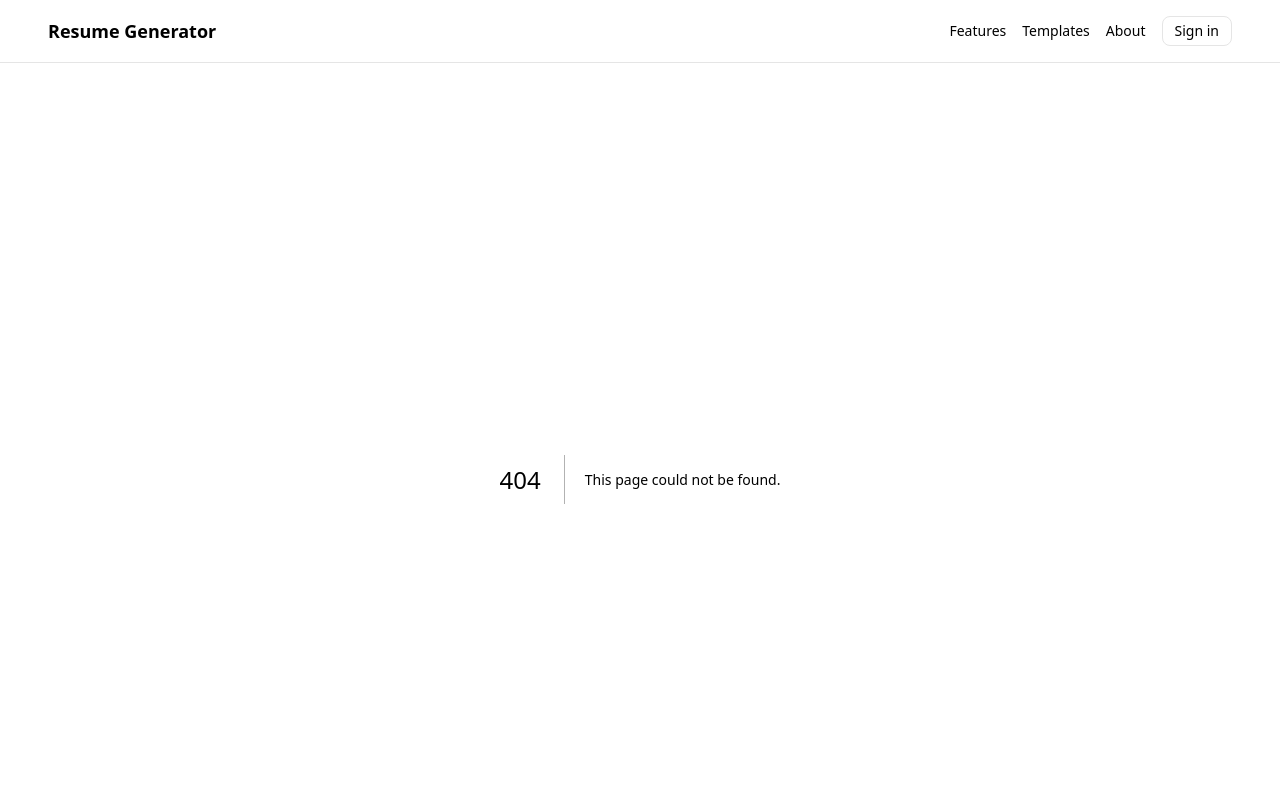
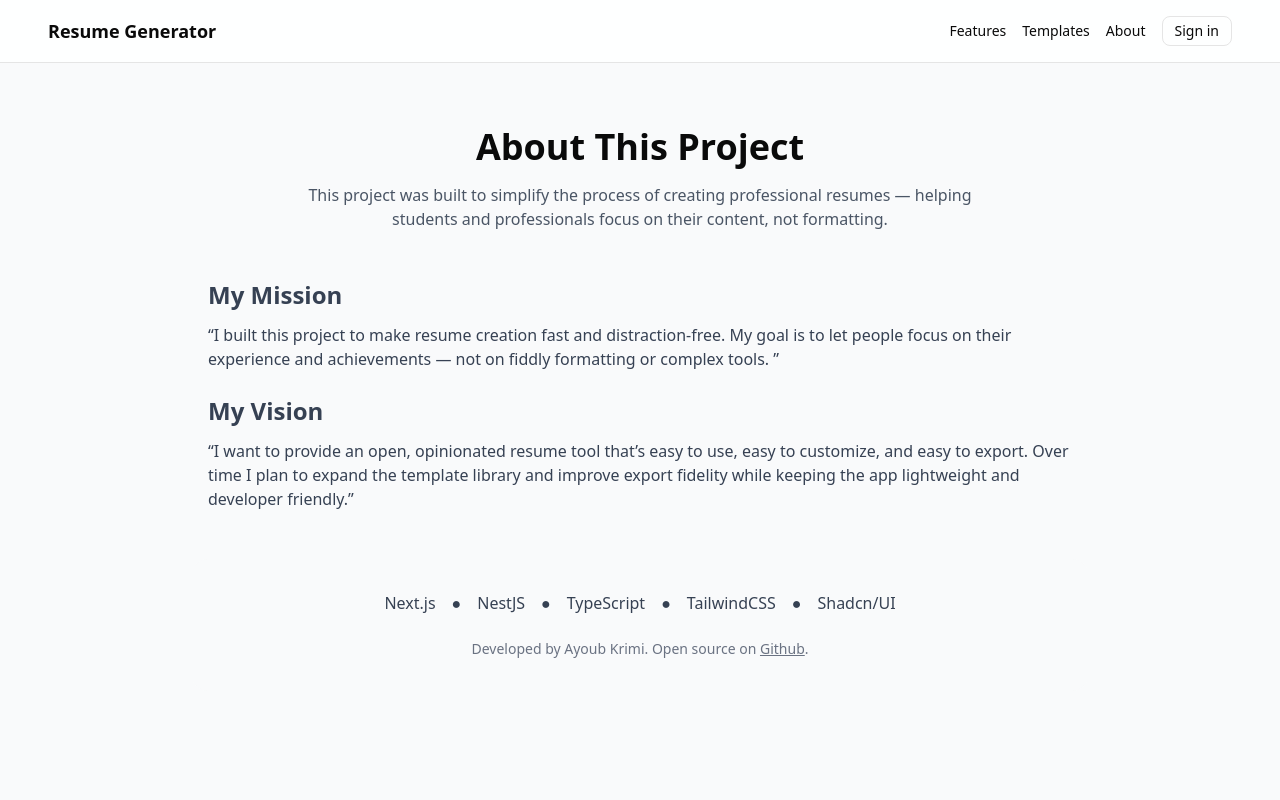
Before and after one commit to AyKrimino/resume-generator, a Next.js app in the folder frontend/: page /about in a window 1280 px wide. Before the commit this address had no page. Shown: the top 800 px of the page. Built offline with nearby package versions, Linux system fonts and the light colour scheme.

Commit message:
feat(frontend): add about page

```diff
--- /dev/null
+++ b/frontend/src/app/about/page.tsx
@@ -0,0 +1,59 @@
+import Link from "next/link";
+
+export default function About() {
+  return (
+    <main className="px-4 sm:px-6 lg:px-8 py-12">
+      <section className="text-center mb-12">
+        <h1 className="text-3xl lg:text-4xl font-bold mb-4">
+          About This Project
+        </h1>
+        <p className="text-gray-600 max-w-2xl mx-auto">
+          This project was built to simplify the process of creating
+          professional resumes — helping students and professionals focus on
+          their content, not formatting.
+        </p>
+      </section>
+
+      <section className="max-w-4xl mx-auto mb-12 px-4 text-gray-700">
+        <h2 className="text-2xl font-semibold mb-3">My Mission</h2>
+        <p className="mb-6">
+          “I built this project to make resume creation fast and
+          distraction-free. My goal is to let people focus on their experience
+          and achievements — not on fiddly formatting or complex tools. ”
+        </p>
+        <h2 className="text-2xl font-semibold mb-3">My Vision</h2>
+        <p>
+          “I want to provide an open, opinionated resume tool that’s easy to
+          use, easy to customize, and easy to export. Over time I plan to expand
+          the template library and improve export fidelity while keeping the app
+          lightweight and developer friendly.”
+        </p>
+      </section>
+
+      <section className="bg-gray-50 p-8 rounded-2xl max-w-4xl mx-auto text-center">
+        <ul className="flex flex-wrap justify-center gap-4 text-gray-700">
+          <li>Next.js</li>
+          <li>●</li>
+          <li>NestJS</li>
+          <li>●</li>
+          <li>TypeScript</li>
+          <li>●</li>
+          <li>TailwindCSS</li>
+          <li>●</li>
+          <li>Shadcn/UI</li>
+        </ul>
+        <p className="text-sm text-gray-500 mt-6">
+          Developed by Ayoub Krimi. Open source on{" "}
+          <Link
+            className="underline hover:text-blue-700"
+            rel="noopener noreferrer"
+            href="https://github.com/AyKrimino/resume-generator"
+          >
+            Github
+          </Link>
+          .
+        </p>
+      </section>
+    </main>
+  );
+}
--- a/frontend/src/components/Header.tsx
+++ b/frontend/src/components/Header.tsx
@@ -24,7 +24,7 @@ const Header = () => {
           <Link href="/templates" className="hover:underline">
             Templates
           </Link>
-          <Link href="#about" className="hover:underline">
+          <Link href="/about" className="hover:underline">
             About
           </Link>
           <Link href="/login" className="px-3 py-1 rounded-md border text-sm">
@@ -69,7 +69,7 @@ const Header = () => {
 
                 <DropdownMenuItem asChild>
                   <Link
-                    href="#about"
+                    href="/about"
                     className="block px-3 py-2 text-sm hover:bg-gray-100 focus:bg-gray-100"
                   >
                     About
```
